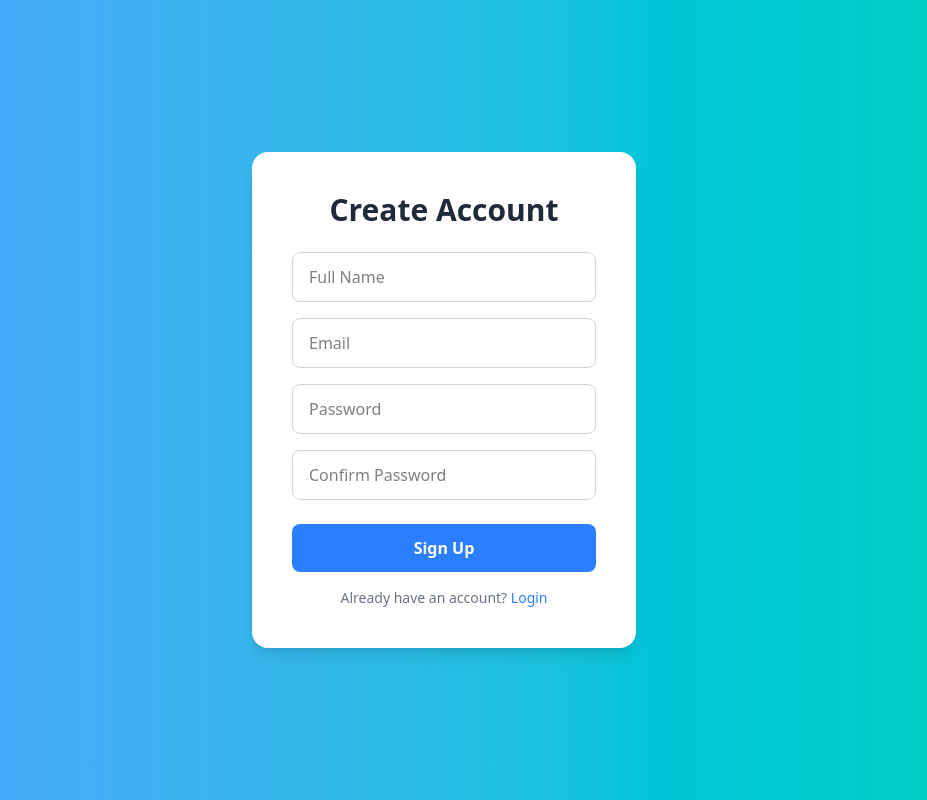
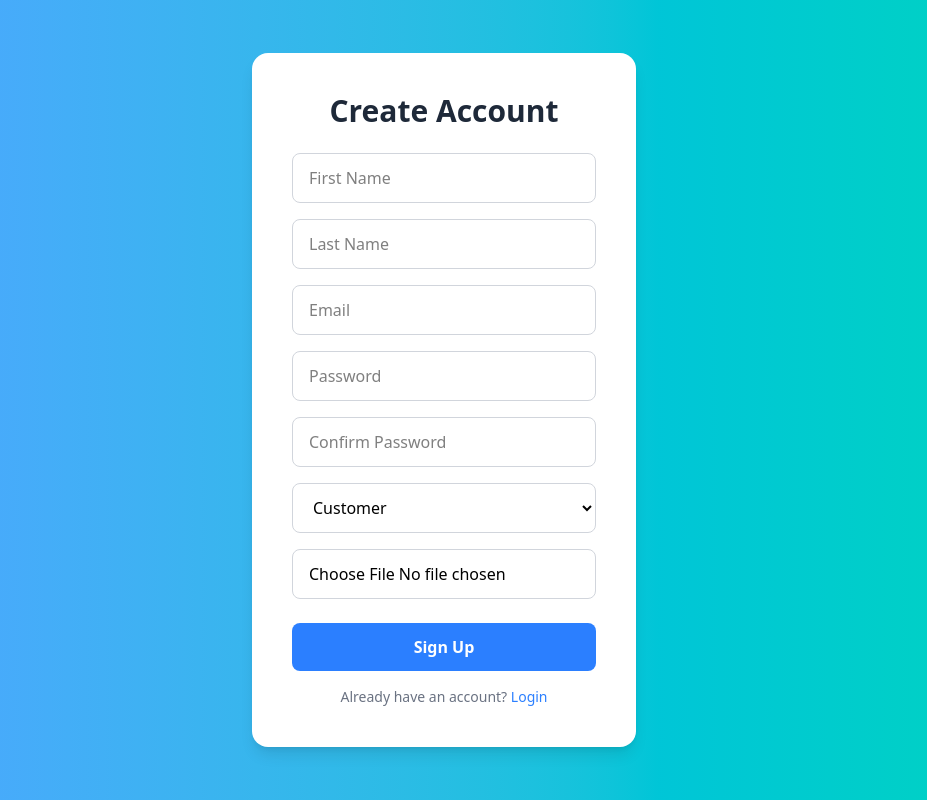
Before and after one commit to Ganidu2004/cbc-frontend, a React (Vite) app: page /singin in a window 1280 px wide. Shown: the whole page, without its empty margins (196-1123 px from the left). Built offline with nearby package versions, Linux system fonts and the light colour scheme.

Commit message:
create register page👍

```diff
--- a/src/pages/singinPage.jsx
+++ b/src/pages/singinPage.jsx
@@ -1,41 +1,96 @@
+import axios from "axios";
+import { useState } from "react";
+import toast from "react-hot-toast";
+import { useNavigate } from "react-router-dom";
+import uploadMediaToSupabase from "../utils/mediaUpload";
+
+
 export default function SignupPage() {
+
+  const navigate = useNavigate()
+
+  const [fName,setFname] = useState("")
+  const [lName,setLname] = useState("")
+  const [email,setEmail] = useState("")
+  const [password,setPassword] = useState("")
+  const [comPassword,setComPassword] = useState("")
+  const [type,setType] = useState("customer")
+  const [file,setFile] = useState(null)
+
+  async function handleSignup(){
+
+    if(password !== comPassword){
+      toast.error("Passwords do not match")
+      return
+    }
+
+    if(!file){
+      toast.error("Please select profile picture")
+      return
+    }
+
+    const imageUrl = await uploadMediaToSupabase(file)
+
+    const newUser = {
+      firstName : fName,
+      lastName  : lName,
+      email     : email,
+      password  : password,
+      type      : type,
+      profilePic: imageUrl
+    }
+
+    await axios.post(import.meta.env.VITE_BACKEND_URL + "/api/users/register", newUser).then(
+      (res)=>{
+        console.log(res.data)
+      }
+    )
+    navigate("/")
+  }
+
   return (
     <div className="min-h-screen flex items-center justify-center bg-gradient-to-r from-blue-400 to-teal-400 p-4">
       <div className="bg-white rounded-2xl shadow-lg p-10 max-w-sm w-full">
         <h1 className="text-3xl font-bold text-center text-gray-800 mb-6">Create Account</h1>
 
         <div className="space-y-4">
-          <input
-            type="text"
-            placeholder="Full Name"
-            className="w-full px-4 py-3 border border-gray-300 rounded-lg focus:outline-none focus:ring-2 focus:ring-blue-400"
-          />
-          <input
-            type="email"
-            placeholder="Email"
-            className="w-full px-4 py-3 border border-gray-300 rounded-lg focus:outline-none focus:ring-2 focus:ring-blue-400"
-          />
-          <input
-            type="password"
-            placeholder="Password"
-            className="w-full px-4 py-3 border border-gray-300 rounded-lg focus:outline-none focus:ring-2 focus:ring-blue-400"
-          />
-          <input
-            type="password"
-            placeholder="Confirm Password"
-            className="w-full px-4 py-3 border border-gray-300 rounded-lg focus:outline-none focus:ring-2 focus:ring-blue-400"
-          />
+
+          <input type="text" placeholder="First Name" value={fName} onChange={(e)=>setFname(e.target.value)}
+            className="w-full px-4 py-3 border border-gray-300 rounded-lg focus:outline-none focus:ring-2 focus:ring-blue-400" />
+
+          <input type="text" placeholder="Last Name" value={lName} onChange={(e)=>setLname(e.target.value)}
+            className="w-full px-4 py-3 border border-gray-300 rounded-lg focus:outline-none focus:ring-2 focus:ring-blue-400" />
+
+          <input type="email" placeholder="Email" value={email} onChange={(e)=>setEmail(e.target.value)}
+            className="w-full px-4 py-3 border border-gray-300 rounded-lg focus:outline-none focus:ring-2 focus:ring-blue-400" />
+
+          <input type="password" placeholder="Password" value={password} onChange={(e)=>setPassword(e.target.value)}
+            className="w-full px-4 py-3 border border-gray-300 rounded-lg focus:outline-none focus:ring-2 focus:ring-blue-400" />
+
+          <input type="password" placeholder="Confirm Password" value={comPassword} onChange={(e)=>setComPassword(e.target.value)}
+            className="w-full px-4 py-3 border border-gray-300 rounded-lg focus:outline-none focus:ring-2 focus:ring-blue-400" />
+
+          <select value={type} className="w-full px-4 py-3 border border-gray-300 rounded-lg focus:outline-none focus:ring-2 focus:ring-blue-400"
+            onChange={(e)=>setType(e.target.value)}>
+            <option value="customer">Customer</option>
+            <option value="admin">Admin</option>
+          </select>
+
+          <input type="file" onChange={(e)=>setFile(e.target.files[0])}
+          className="w-full px-4 py-3 border border-gray-300 rounded-lg focus:outline-none focus:ring-2 focus:ring-blue-400" />
+
         </div>
 
-        <button className="w-full mt-6 bg-blue-500 text-white py-3 rounded-lg font-semibold hover:bg-blue-600 transition">
+        <button onClick={handleSignup} className="w-full mt-6 bg-blue-500 text-white py-3 rounded-lg font-semibold hover:bg-blue-600 transition">
           Sign Up
         </button>
 
         <p className="text-center text-gray-500 text-sm mt-4">
           Already have an account?{" "}
-          <a href="#" className="text-blue-500 hover:underline">
+          <span onClick={() => navigate("/login")}
+            className="text-blue-500 hover:underline cursor-pointer">
             Login
-          </a>
+          </span>
         </p>
       </div>
     </div>
```
